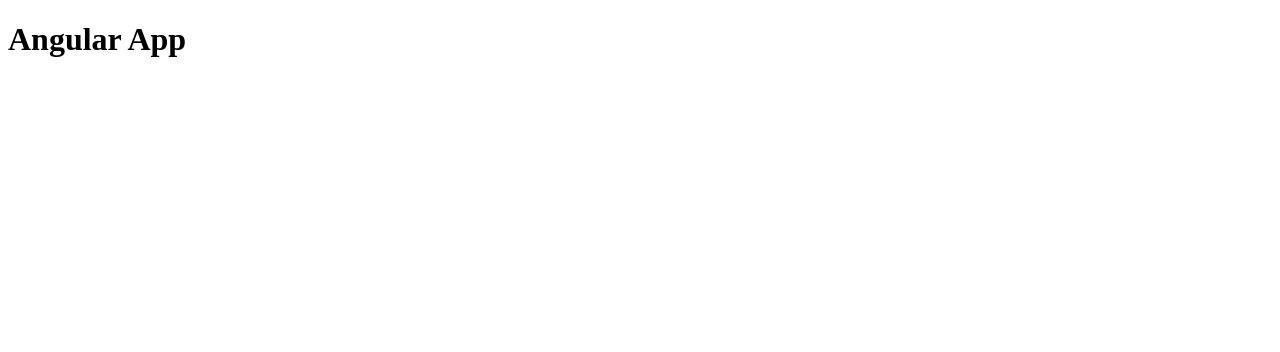
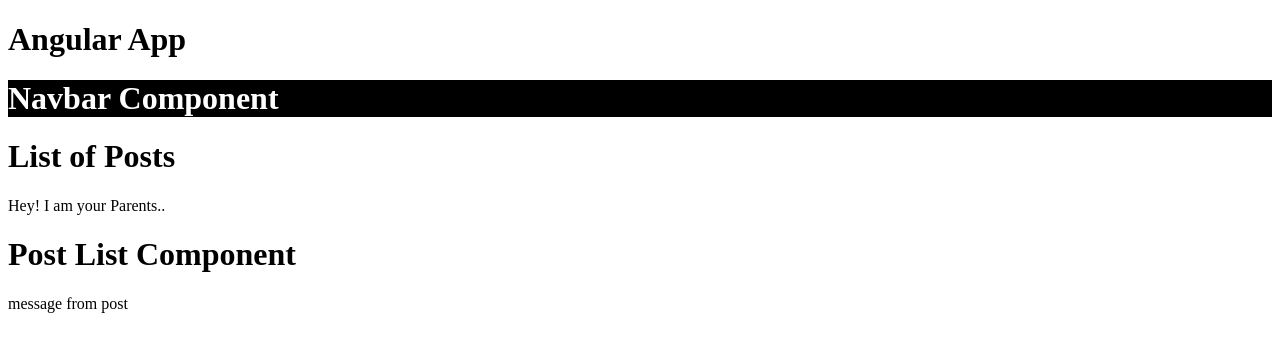
Before and after one commit to pinkijha/AngularNewRepo, an Angular app in the folder Youtube/AngIntro/: page / in a window 1280 px wide. Shown: the top 352 px of the page. Built offline with nearby package versions, Linux system fonts and the light colour scheme.

Commit message:
Add components & databinding & parentChild relationship & add post-list component

```diff
--- a/Youtube/AngIntro/src/app/app.component.html
+++ b/Youtube/AngIntro/src/app/app.component.html
@@ -1 +1,3 @@
 <h1>Angular App</h1>
+<app-navbar></app-navbar>
+<app-post [fromParent]="message"></app-post>
--- a/Youtube/AngIntro/src/app/app.component.ts
+++ b/Youtube/AngIntro/src/app/app.component.ts
@@ -7,4 +7,5 @@ import { Component } from '@angular/core';
 })
 export class AppComponent {
   title = 'AngIntro';
+  message: string = 'Hey! I am your Parents..'
 }
--- a/Youtube/AngIntro/src/app/app.module.ts
+++ b/Youtube/AngIntro/src/app/app.module.ts
@@ -4,11 +4,14 @@ import { BrowserModule } from '@angular/platform-browser';
 import { AppRoutingModule } from './app-routing.module';
 import { AppComponent } from './app.component';
 import { NavbarComponent } from './navbar/nabvar.component';
+import { PostComponent } from './post/post.component';
+import { PostListComponent } from './post-list/post-list.component';
 
 @NgModule({
   declarations: [
     AppComponent,
     NavbarComponent,
+    PostComponent, PostListComponent,
   ],
   imports: [
     BrowserModule,
--- a/Youtube/AngIntro/src/app/navbar/nabvar.component.ts
+++ b/Youtube/AngIntro/src/app/navbar/nabvar.component.ts
@@ -2,9 +2,10 @@ import { Component } from "@angular/core";
 
 @Component({
     selector: 'app-navbar',
-    template: '<h1>avbar Component</h1>'
+    templateUrl: './navbar.component.html',
+    styleUrls: ['./navbar.component.css']
 })
 
 export class NavbarComponent{
-
+    title = 'Navbar Component';
 }
--- /dev/null
+++ b/Youtube/AngIntro/src/app/navbar/navbar.component.css
@@ -0,0 +1,4 @@
+h1{
+    background-color: black;
+    color: white;
+}
--- /dev/null
+++ b/Youtube/AngIntro/src/app/navbar/navbar.component.html
@@ -0,0 +1 @@
+<h1>{{title}}</h1>
--- /dev/null
+++ b/Youtube/AngIntro/src/app/post-list/post-list.component.html
@@ -0,0 +1,2 @@
+<h1>Post List Component</h1>
+<p>{{ postParent}}</p>
--- /dev/null
+++ b/Youtube/AngIntro/src/app/post/post.component.html
@@ -0,0 +1,3 @@
+<h1>{{title}}</h1>
+<p>{{fromParent}}</p>
+<app-post-list [postParent]="postParentMessage"></app-post-list>
--- /dev/null
+++ b/Youtube/AngIntro/src/app/post/post.component.ts
@@ -0,0 +1,13 @@
+import { Component, Input } from '@angular/core';
+
+@Component({
+  selector: 'app-post',
+  templateUrl: './post.component.html',
+  styleUrls: ['./post.component.css']
+})
+export class PostComponent {
+  title: string = 'List of Posts';
+  postParentMessage: string = 'message from post'
+  @Input() fromParent! : string;
+
+}
```
Also changed, not shown: Youtube/AngIntro/src/app/post-list/post-list.component.ts (added, +11 -0 lines), Youtube/AngIntro/src/app/post-list/post-list.component.css (added), Youtube/AngIntro/src/app/post/post.component.css (added), 2 other files (tests, documents, lock files or other folders).
